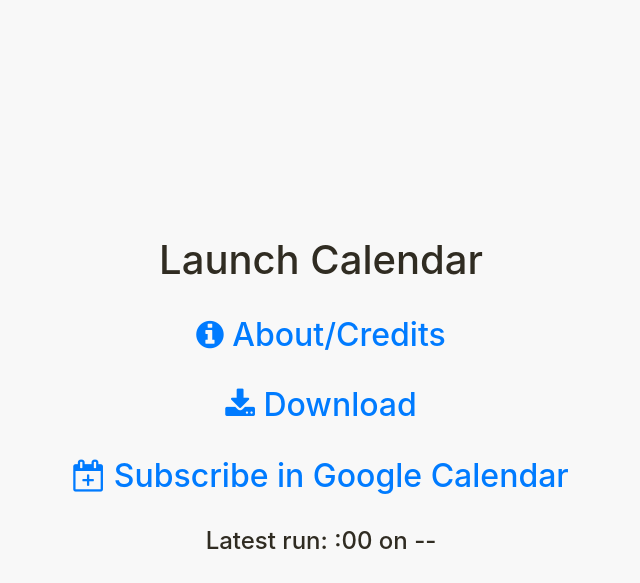
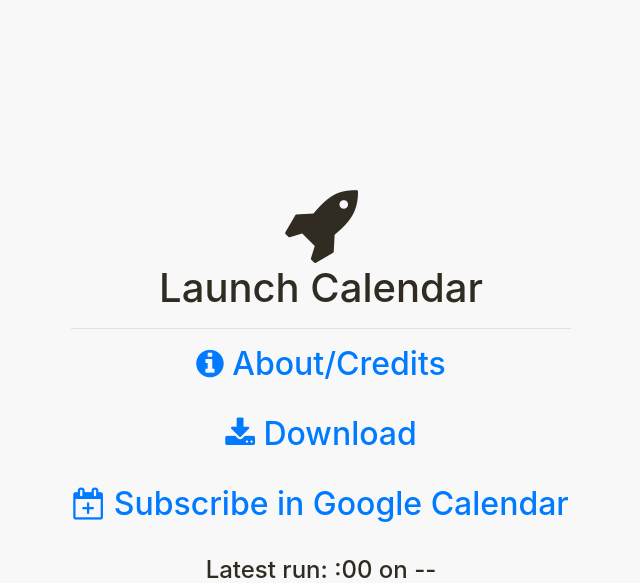
Before and after one commit to simonhollingshead/puppet_built_webserver, a PHP site: page / in a window 1280 px wide. Shown: the top 583 px of the page, without its empty margins (319-959 px from the left). Run offline with PHP 8.4, Linux system fonts and the light colour scheme; data that the repository does not hold is empty; some libraries are stand-ins or nearby versions.

Commit message:
Final tweaks.

```diff
--- a/modules/launchcalendar/files/web-files/index.php
+++ b/modules/launchcalendar/files/web-files/index.php
@@ -16,8 +16,8 @@ a:hover .nolink{text-decoration:none;display:inline-block}
 </head>
 <body>
 <div class="centreme">
-<h1>Launch Calendar</a></h1>
-&nbsp;
+<h1><i class="fa fa-rocket" style="font-size:200%"></i><br />Launch Calendar</a></h1>
+<hr style="width:500px" />
 <h2><a href="about.htm"><i class="fa fa-info-circle"></i><span class="nolink">&nbsp;</span>About/Credits</a></h2>
 &nbsp;
 <h2><a href="./launchcal.ics"><i class="fa fa-download"></i><span class="nolink">&nbsp;</span>Download</a></h2>
@@ -27,6 +27,7 @@ a:hover .nolink{text-decoration:none;display:inline-block}
 <h4>Latest run: <?php
 $date = explode('+',file('launchcal.ics')[1])[1];
 echo substr($date, 8, 2).":00 on ".substr($date, 0, 4)."-".substr($date, 4, 2)."-".substr($date, 6, 2);?></h4>
+<br />
 </div>
 </body>
 </html>
--- a/todo.txt
+++ b/todo.txt
@@ -2,5 +2,6 @@ Weechat
 Mail server
 Subdomains: CV, GPM, Stats (NTP+PB+Email), puppet
 Scrutinise dependencies (dot -Tpng /opt/puppetlabs/puppet/cache/state/graphs/relationships.dot -o /srv/www/none/outfile.png)
+Work out why munin cgi took two executions to start.
 
 Add open source licenses to all work
```
Also changed, not shown: 1 other file.
